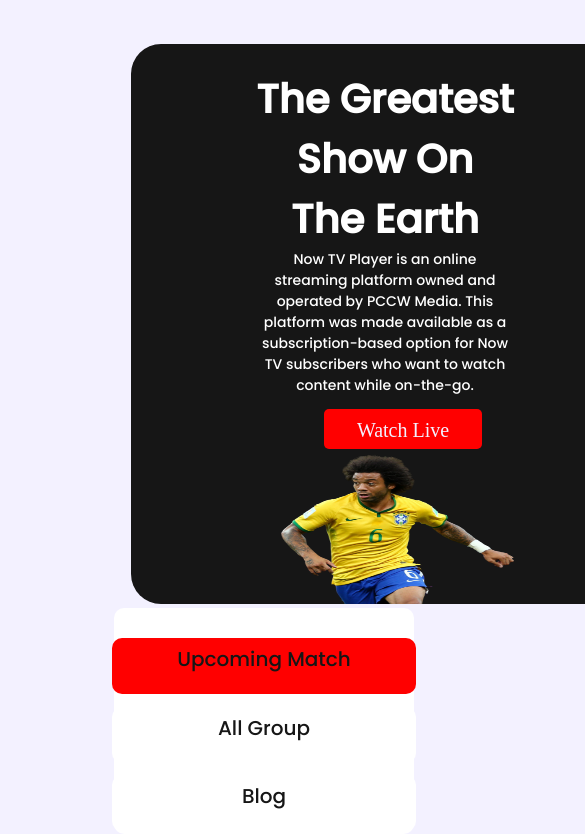
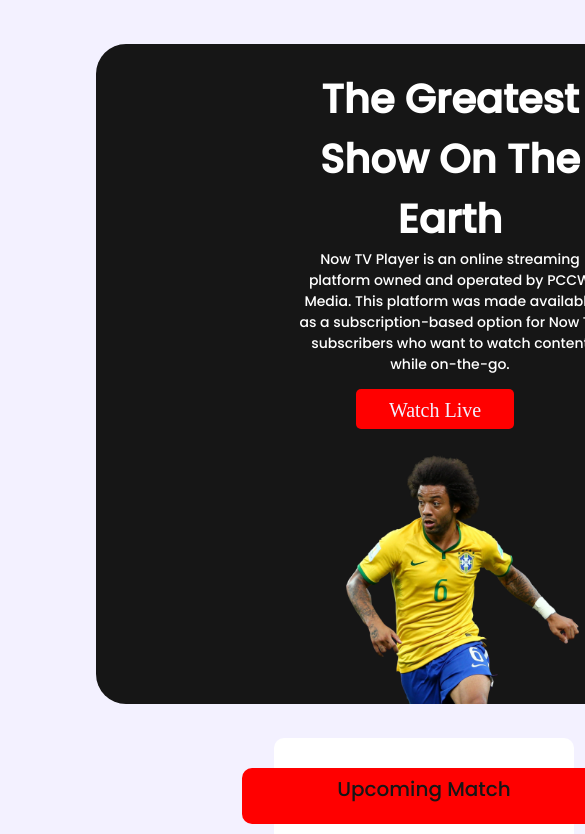
Before and after one commit to tonny009/world-cup-responsive-, a plain HTML site: page upcoming.html in a window 390 px wide. Shown: the top 834 px of the page, 585 px wide, since content can reach past the window. Drawn offline with Linux system fonts and the light colour scheme.

Commit message:
mobile device fixed

```diff
--- a/style.css
+++ b/style.css
@@ -317,18 +317,19 @@ footer {
     .first-section {
         grid-template-columns: repeat(1, 1fr);
         position: absolute;
-        width: 500px;
-        height: 560px;
-        left: 131px;
+        width: 680px;
+        height: 660px;
+        /* left: 131px; */
+        margin-left: 490px;
         top: 44px;
     }
 
     .title-details {
         position: absolute;
-        width: 258px;
+        width: 308px;
         height: 378px;
         /* margin-top: 15px; */
-        margin-left: 125px;
+        margin-left: 200px;
         margin-bottom: 111px;
         /* position: relative; */
 
@@ -364,9 +365,8 @@ footer {
         text-decoration: none;
         color: #F3F1FF;
         border-radius: 5px;
-        /* text-align: center; */
-        left: 68px;
-        top: 350px;
+        margin-left: 60px;
+        top: 330px;
         padding-top: 10px;
         font-size: 20px;
 
@@ -375,14 +375,14 @@ footer {
     .banner {
         margin-top: 410px;
         margin-bottom: 0px;
-        margin-left: 150px;
+        margin-left: 250px;
         padding-bottom: 0px;
         position: absolute;
     }
 
     .banner img {
         width: 233px;
-        height: 150px;
+        height: 250px;
         /* position: relative; */
     }
 
@@ -398,21 +398,21 @@ footer {
         background-color: white;
         width: 300px;
         height: 196px;
-        margin-top: 600px;
-        margin-left: 90px;
+        margin-top: 730px;
+        margin-left: 250px;
         position: absolute;
 
     }
 
     .options {
-        width: 292px;
+        width: 352px;
         height: 44px;
     }
 
     .blog-section {
-        margin-top: 850px;
+        margin-top: 1050px;
         width: 250px;
-        margin-left: -15px;
+        margin-left: 65px;
         position: absolute;
     }
 
@@ -426,8 +426,8 @@ footer {
     }
 
     .blog {
-        width: 480px;
-        height: 459px;
+        width: 700px;
+        height: 559px;
     }
 
     footer {
@@ -435,7 +435,7 @@ footer {
         width: 790px;
         height: 412px;
         left: 0px;
-        top: 5310px;
+        top: 6310px;
         /* background-color: #161616;
         color: #F3F1FF; */
         /* text-align: center; */
```
